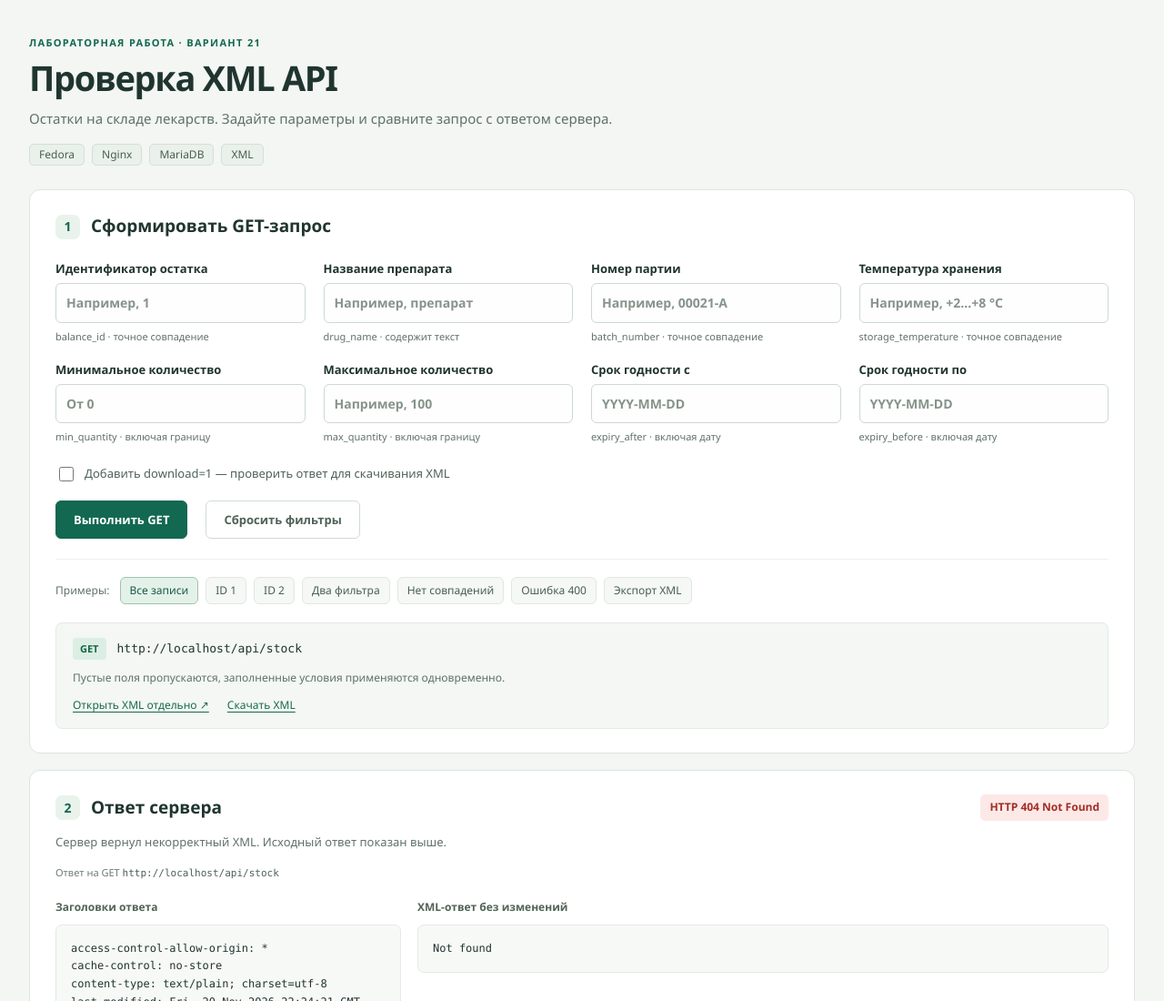
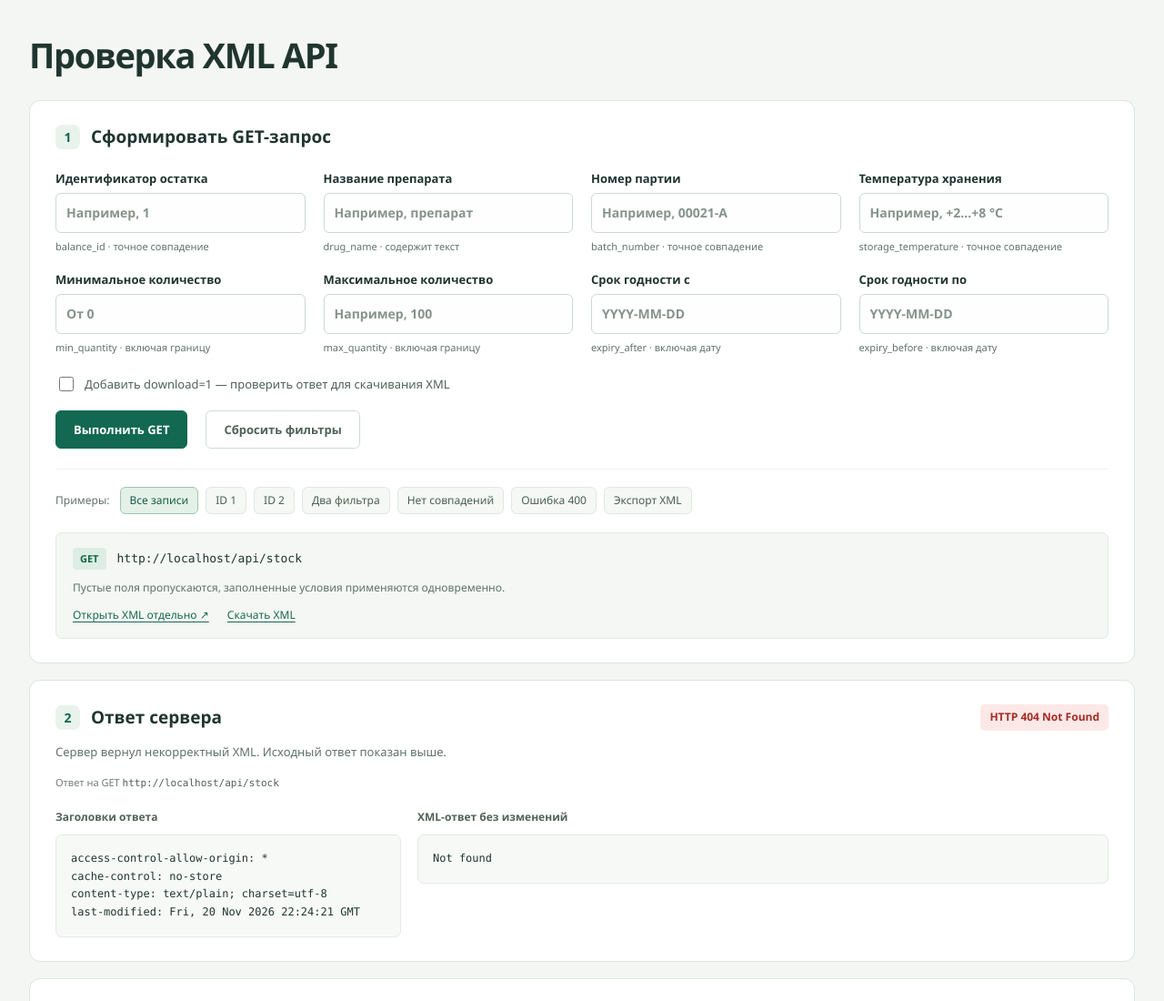
Before and after one commit to vladpolisuk/pharmacy-stock-xml-api, a plain HTML site: page public/index.html in a window 1280 px wide. Shown: the top 1100 px of the page at 91% size. Drawn offline with Linux system fonts and the light colour scheme; no server answers.

Commit message:
Remove lab caption, introduction and technology labels from header

```diff
--- a/public/index.html
+++ b/public/index.html
@@ -10,10 +10,7 @@
 <body>
   <main>
     <header class="page-header">
-      <p class="eyebrow">Лабораторная работа · Вариант 21</p>
       <h1>Проверка XML API</h1>
-      <p>Остатки на складе лекарств. Задайте параметры и сравните запрос с ответом сервера.</p>
-      <div class="stack" aria-label="Технологии проекта"><span>Fedora</span><span>Nginx</span><span>MariaDB</span><span>XML</span></div>
     </header>
 
     <section class="panel" aria-labelledby="request-heading">
```
